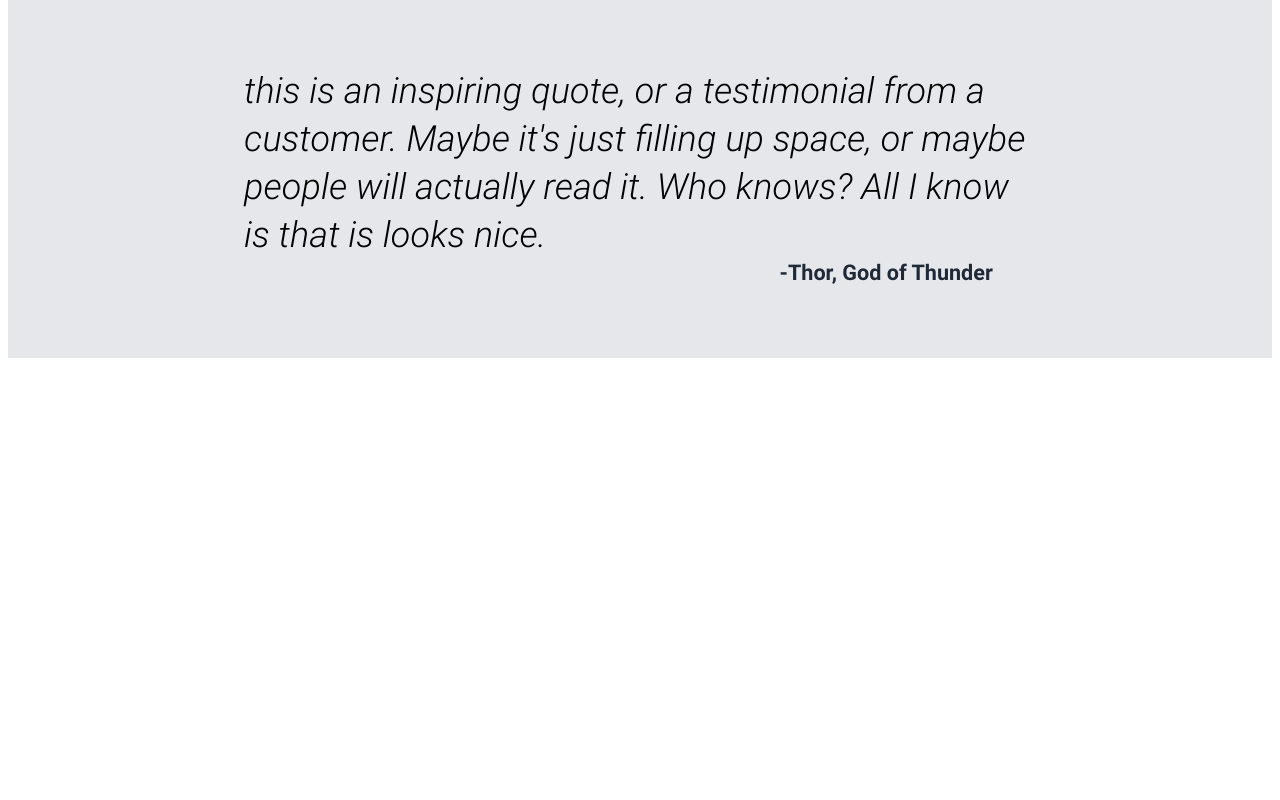
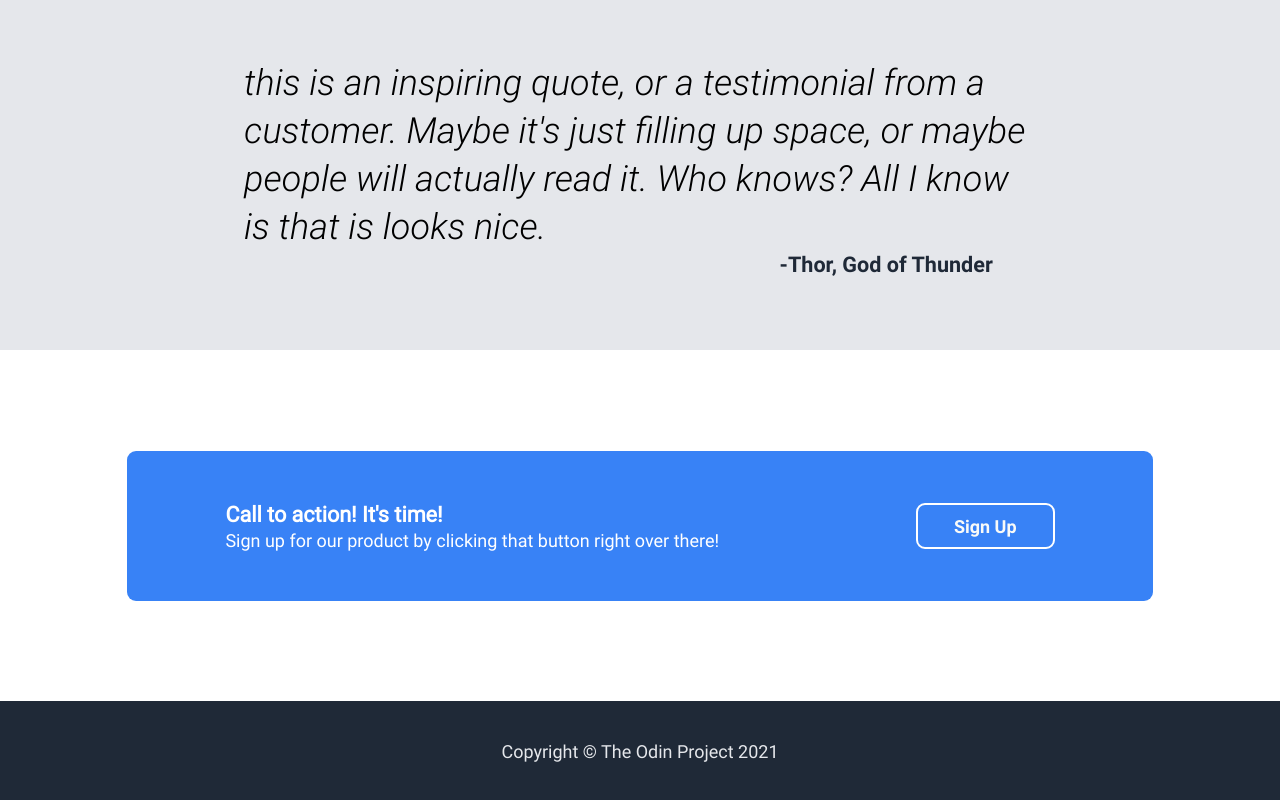
Before and after one commit to peimanhp/Odin-Landing-Page, a plain HTML site: page index.html in a window 1280 px wide. Shown: the part 1207-2007 px from the top of the page. Before the commit the page ends 1573 px from the top, so only its background shows below. Drawn offline with Linux system fonts and the light colour scheme.

Commit message:
footer added

```diff
--- a/index.html
+++ b/index.html
@@ -10,7 +10,6 @@
 </head>
 
 <body>
-    <header>
     <!-- navbar -->
     <div class="navbar">
         <div class="logo">
@@ -22,7 +21,7 @@
             <a href="#">header link three</a>
         </div>
     </div>
-
+    <header>
         <!-- awsome section & image place holder -->
         <div class="header-container">
             <div class="title-image">
@@ -81,8 +80,22 @@
             </p>
             <p id="narrator">-Thor, God of Thunder</p>
         </div>
-
     </div>
+    <!-- footer -->
+    <footer>
+        <div class="footer-section">
+            <div class="call-to-action">
+                <div class="call-text">
+                    <h3>Call to action! It's time!</h3>
+                    <p>Sign up for our product by clicking that button right over there!</p>
+                </div>
+                <button class="button">Sign Up</button>
+            </div>
+        </div>
+        <div class="copyrights">
+            <p>Copyright © The Odin Project 2021</p>
+        </div>
+    </footer>
 
 </body>
 
--- a/style.css
+++ b/style.css
@@ -26,6 +26,10 @@
   font-size: 18px;
   font-family: roboto, arial;
   text-decoration: none;
+}
+
+body {
+  margin: 0;
 }
 
 .header-container {
@@ -143,6 +147,46 @@ figcaption {
   padding-right: 2em;
 }
 
+.footer-section {
+  display: flex;
+  justify-content: center;
+  align-items: center;
+  height: 19.5rem;
+}
+
+.call-to-action {
+  display: flex;
+  justify-content: space-around;
+  align-items: center;
+  background-color: var(--btn-color);
+  width: 57rem;
+  height: 8.3rem;
+  border-radius: 0.5rem;
+}
+
+footer div div div h3 {
+  font-family: roboto;
+  font-size: 1.2rem;
+  color: white;
+  margin: 0;
+  padding: 0;
+}
+
+footer div div div p {
+  color: white;
+  margin: 0;
+  padding: 0;
+}
+
+.copyrights {
+  display: flex;
+  justify-content: center;
+  align-items: center;
+  height: 5.5rem;
+  background-color: var(--hf-bg-color);
+  color: var(--secondary-text-color);
+}
+
 h1 {
   color: var(--hf-text-color);
   font-family: roboto-bold;
@@ -163,6 +207,7 @@ a {
 button {
   background-color: var(--btn-color);
   color: var(--hf-text-color);
+  height: fit-content;
   border: none;
   border-radius: 0.5em;
   padding: 0.5em;
@@ -170,6 +215,12 @@ button {
   padding-right: 2em;
   font-family: roboto-bold;
   transition-duration: 0.2s;
+}
+
+footer div div button {
+  border-style: solid;
+  border-color: white;
+  border-width: 2px;
 }
 
 button:hover {
```
Lines whose indentation alone changed are shown as unchanged.
